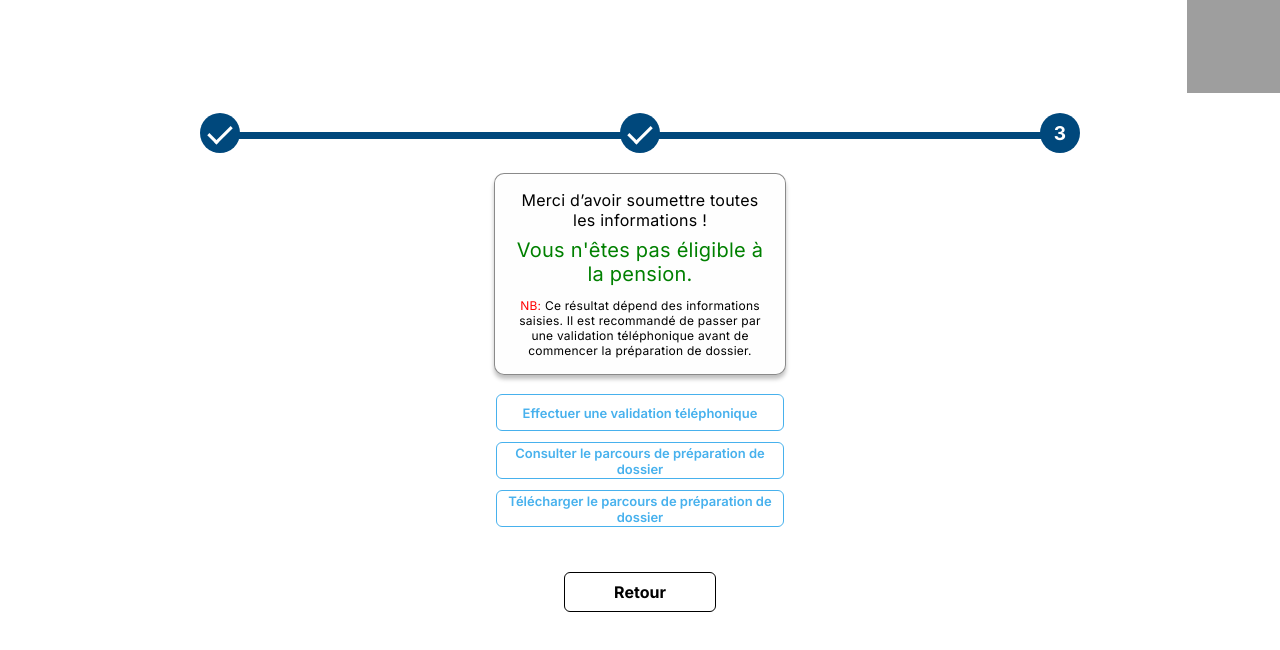
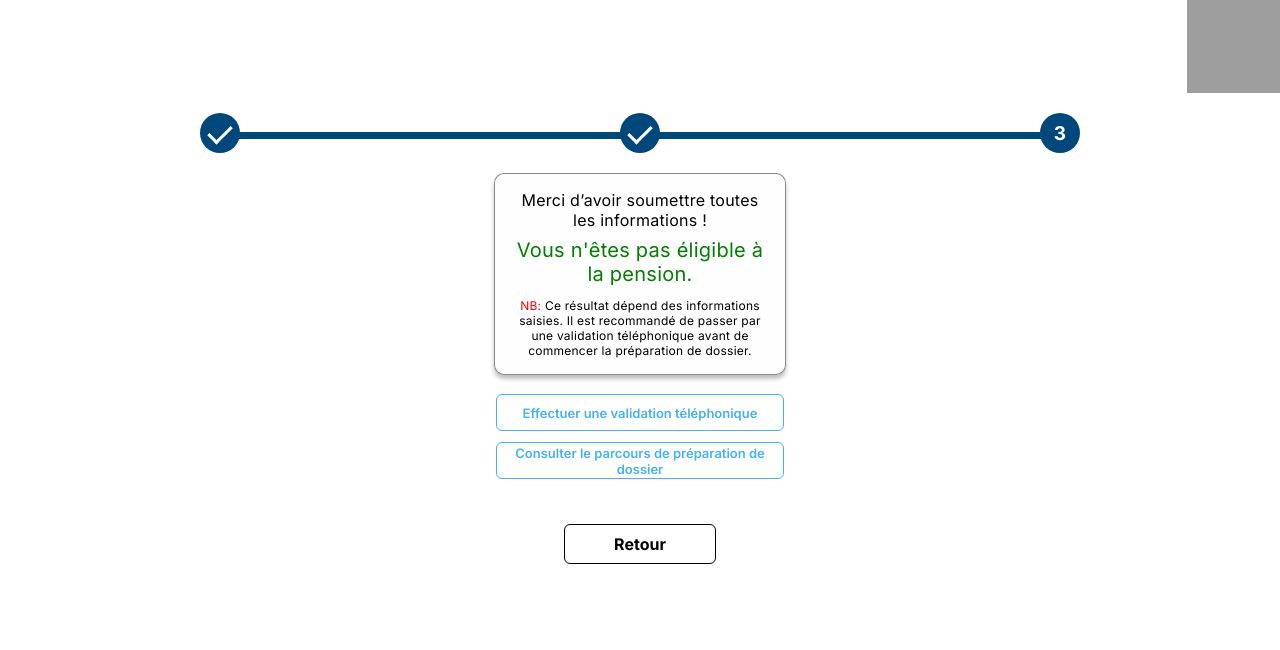
Before and after one commit to ouahlineomaima/cmr-frontend, an Angular app: page /resultat in a window 1280 px wide. Shown: the top 650 px of the page. Built offline with nearby package versions, Linux system fonts and the light colour scheme; grey boxes are pictures that could not be loaded; what @angular/material-moment-adapter would draw is missing.

Commit message:
Deleting download button from result

```diff
--- a/src/app/pages/resultat/resultat.component.html
+++ b/src/app/pages/resultat/resultat.component.html
@@ -9,7 +9,7 @@
         <div class="container-btns">
             <button class="result-btn">Effectuer une validation téléphonique</button>
             <button class="result-btn" (click)="goParcours()">Consulter le parcours de préparation de dossier</button>
-            <button class="result-btn">Télécharger le parcours de préparation de dossier</button>
+
             <button class="retour-btn" (click)="goBack()">Retour</button>
         </div>
 
```
